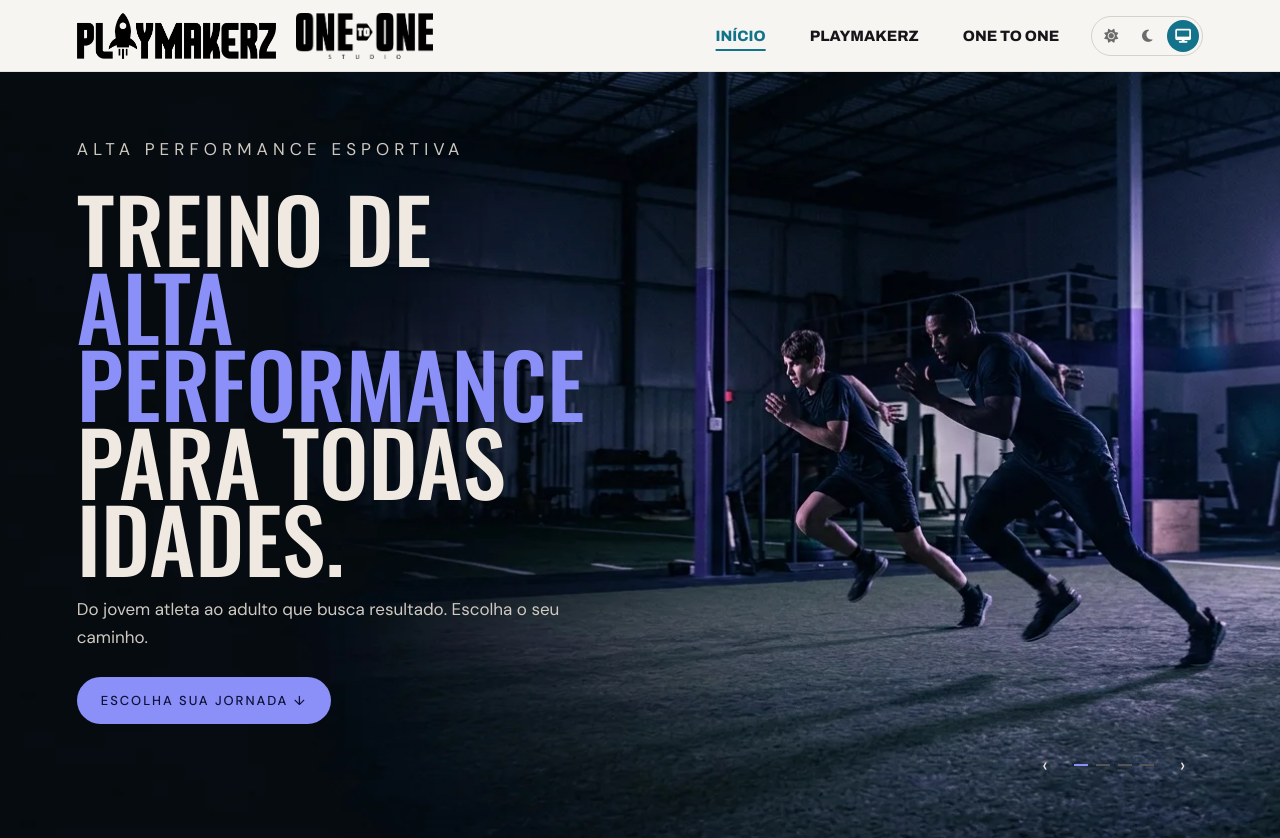
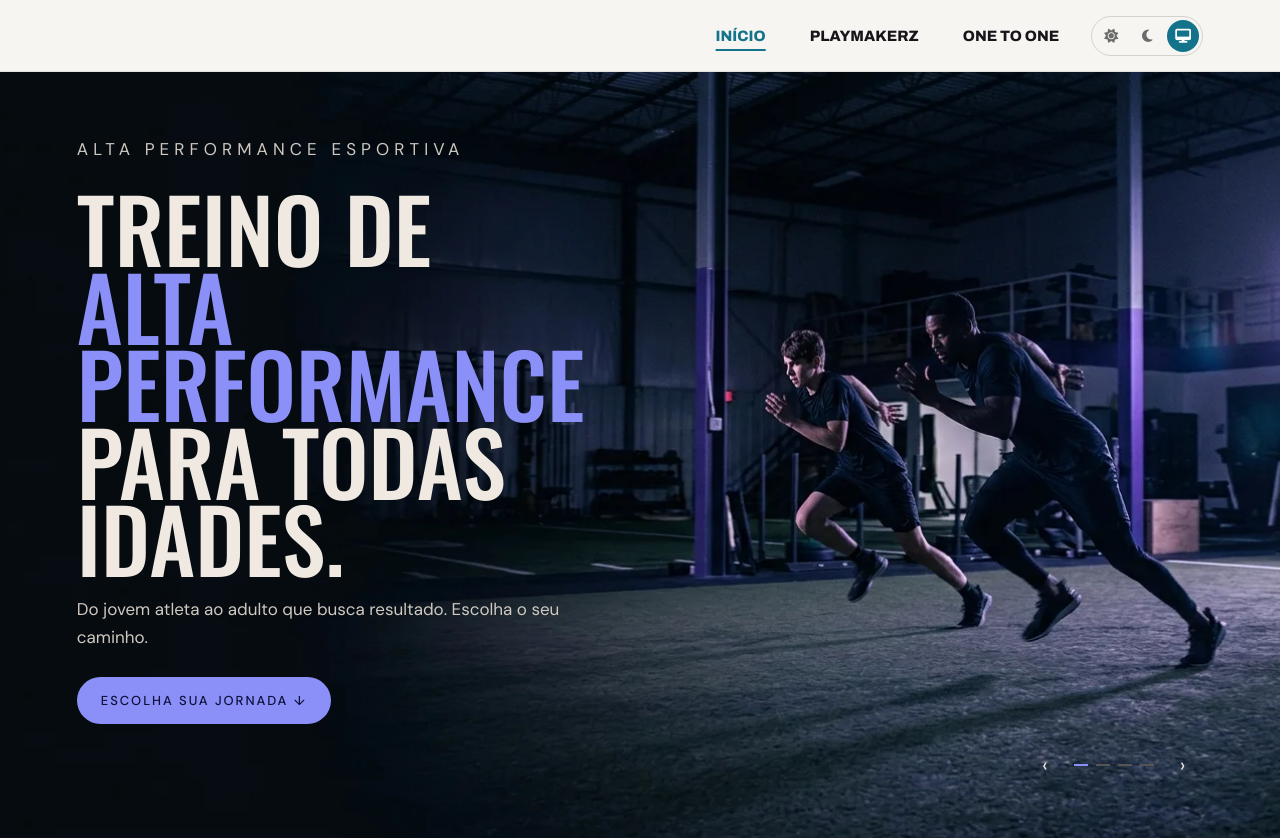
Before and after one commit to IgDrArtikulator/PFE-2026-2-Grupo-4-react, a React (Vite) app: page / in a window 1280 px wide. Shown: the top 838 px of the page. Built offline with nearby package versions, Linux system fonts and the light colour scheme.

Commit message:
fix-header

```diff
--- a/src/componentes/Cabecalho.jsx
+++ b/src/componentes/Cabecalho.jsx
@@ -15,12 +15,10 @@ const links = [
   { texto: "One to One", pagina: "/one-to-one" },
 ];
 
-// Logo de cada página: no Hub aparecem as duas marcas
+// Logo de cada página. O Hub não tem logo no header: só os links e o tema
+// (as duas marcas já aparecem nos cards e no rodapé do Hub).
 const logos = {
-  hub: [
-    { src: logoPkz, alt: "Playmakerz", largura: 1531, altura: 354 },
-    { src: logoOto, alt: "One to One Studio", largura: 1259, altura: 423 },
-  ],
+  hub: [],
   pkz: [{ src: logoPkz, alt: "Playmakerz", largura: 1531, altura: 354 }],
   oto: [{ src: logoOto, alt: "One to One Studio", largura: 1259, altura: 423 }],
 };
@@ -62,6 +60,8 @@ function Cabecalho({ marca }) {
 
   return (
     <header className="cabecalho" onKeyDown={teclaPressionada}>
+      {/* Logo da marca (só nas páginas PKZ e One to One) */}
+      {logos[marca].length > 0 && (
         <LinkAncora className="logo" secao="inicio">
           {logos[marca].map((logo) => (
             // width/height = tamanho real do arquivo (o CSS define a altura exibida)
@@ -74,6 +74,7 @@ function Cabecalho({ marca }) {
             />
           ))}
         </LinkAncora>
+      )}
 
       {/* Lado direito: links (computador), tema e hambúrguer (celular) */}
       <div className="cabecalho-direita">
--- a/src/css/style.css
+++ b/src/css/style.css
@@ -2752,11 +2752,13 @@ troca o src e tira a classe (foto nova aparece) */
   display: none;
 }
 
-/* Links + seletor juntos do lado direito do header */
+/* Links + seletor juntos do lado direito do header.
+   margin-left: auto empurra o bloco para a direita mesmo sem logo (Hub) */
 .cabecalho-direita {
   display: flex;
   align-items: center;
   gap: 32px;
+  margin-left: auto;
 }
 
 @media (max-width: 767px) {
```
Lines whose indentation alone changed are shown as unchanged.
